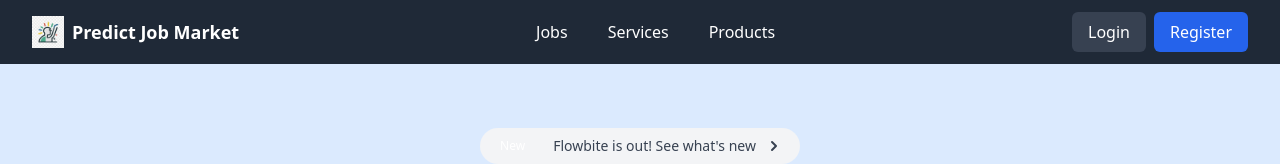
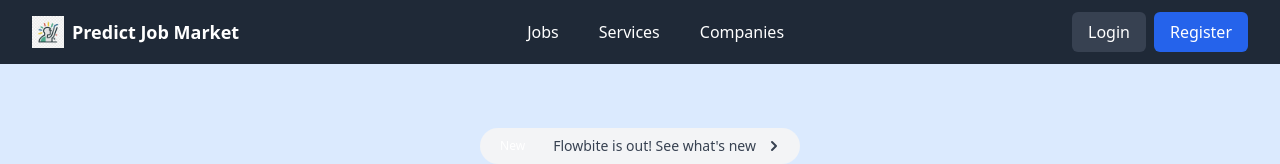
Before and after one commit to itsabhishek1120/Angular-test-project, an Angular app: page / in a window 1280 px wide. Shown: the top 164 px of the page. Built offline with nearby package versions, Linux system fonts and the light colour scheme.

Commit message:
replace products with companies

```diff
--- a/src/app/job-market-components/dashboard/dashboard.component.html
+++ b/src/app/job-market-components/dashboard/dashboard.component.html
@@ -13,7 +13,7 @@
       <div class="hidden md:flex space-x-4">
         <a routerLink="/jobs" class="hover:bg-gray-700 px-3 py-2 rounded-md">Jobs</a>
         <a routerLink="/services" class="hover:bg-gray-700 px-3 py-2 rounded-md">Services</a>
-        <a routerLink="/products" class="hover:bg-gray-700 px-3 py-2 rounded-md">Products</a>
+        <a routerLink="/companies" class="hover:bg-gray-700 px-3 py-2 rounded-md">Companies</a>
       </div>
 
       <!-- Right Section: Buttons -->
@@ -37,7 +37,7 @@
   <div *ngIf="menuOpen" class="md:hidden">
     <a routerLink="/jobs" class="block px-4 py-2 text-sm hover:bg-gray-700">Jobs</a>
     <a routerLink="/services" class="block px-4 py-2 text-sm hover:bg-gray-700">Services</a>
-    <a routerLink="/products" class="block px-4 py-2 text-sm hover:bg-gray-700">Products</a>
+    <a routerLink="/companies" class="block px-4 py-2 text-sm hover:bg-gray-700">Companies</a>
     <button routerLink="/login" class="block bg-gray-700 hover:bg-gray-600 px-4 py-2 text-sm rounded-md">Login</button>
     <button routerLink="/registration" class="block bg-blue-600 hover:bg-blue-500 px-4 py-2 text-sm rounded-md">Register</button>
   </div>
--- a/src/app/job-market-components/job-details/job-details.component.html
+++ b/src/app/job-market-components/job-details/job-details.component.html
@@ -13,7 +13,7 @@
       <div class="hidden md:flex space-x-4">
         <a routerLink="/jobs" class="hover:bg-gray-700 px-3 py-2 rounded-md">Jobs</a>
         <a routerLink="/services" class="hover:bg-gray-700 px-3 py-2 rounded-md">Services</a>
-        <a routerLink="/products" class="hover:bg-gray-700 px-3 py-2 rounded-md">Products</a>
+        <a routerLink="/companies" class="hover:bg-gray-700 px-3 py-2 rounded-md">Companies</a>
       </div>
 
       <!-- Right Section: Buttons -->
@@ -36,7 +36,7 @@
   <div *ngIf="global.menuOpen" class="md:hidden">
     <a routerLink="/jobs" class="block px-4 py-2 text-sm hover:bg-gray-700">Jobs</a>
     <a routerLink="/services" class="block px-4 py-2 text-sm hover:bg-gray-700">Services</a>
-    <a routerLink="/products" class="block px-4 py-2 text-sm hover:bg-gray-700">Products</a>
+    <a routerLink="/companies" class="block px-4 py-2 text-sm hover:bg-gray-700">Companies</a>
     <button routerLink="/login" class="block bg-gray-700 hover:bg-gray-600 px-4 py-2 text-sm rounded-md">Login</button>
     <button routerLink="/registration"
       class="block bg-blue-600 hover:bg-blue-500 px-4 py-2 text-sm rounded-md">Register</button>
--- a/src/app/job-market-components/services/services.component.html
+++ b/src/app/job-market-components/services/services.component.html
@@ -13,7 +13,7 @@
       <div class="hidden md:flex space-x-4">
         <a routerLink="/jobs" class="hover:bg-gray-700 px-3 py-2 rounded-md">Jobs</a>
         <a routerLink="/services" class="hover:bg-gray-700 px-3 py-2 rounded-md">Services</a>
-        <a routerLink="/products" class="hover:bg-gray-700 px-3 py-2 rounded-md">Products</a>
+        <a routerLink="/companies" class="hover:bg-gray-700 px-3 py-2 rounded-md">Companies</a>
       </div>
 
       <!-- Right Section: Buttons -->
@@ -37,7 +37,7 @@
   <div *ngIf="global.menuOpen" class="md:hidden">
     <a routerLink="/jobs" class="block px-4 py-2 text-sm hover:bg-gray-700">Jobs</a>
     <a routerLink="/services" class="block px-4 py-2 text-sm hover:bg-gray-700">Services</a>
-    <a routerLink="/products" class="block px-4 py-2 text-sm hover:bg-gray-700">Products</a>
+    <a routerLink="/companies" class="block px-4 py-2 text-sm hover:bg-gray-700">Companies</a>
     <button routerLink="/login" class="block bg-gray-700 hover:bg-gray-600 px-4 py-2 text-sm rounded-md">Login</button>
     <button routerLink="/registration"
       class="block bg-blue-600 hover:bg-blue-500 px-4 py-2 text-sm rounded-md">Register</button>
```
